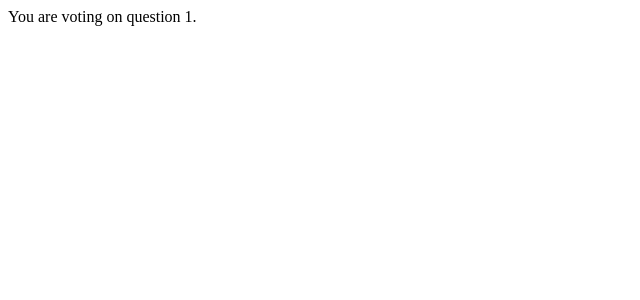
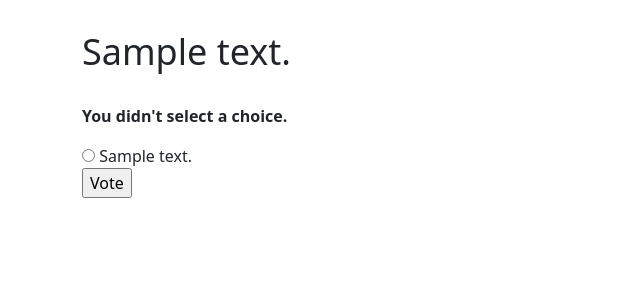
Before and after one commit to vddo/django-labs, a Django app: page /polls/1/vote in a window 1280 px wide. Shown: the top 300 px of the page, without its empty margins (0-640 px from the left). Run offline with Django 5.2, Linux system fonts and the light colour scheme; tables that the repository leaves empty hold one stand-in row (values such as "Sample post").

Commit message:
update vote, result in polls/views; add results template

```diff
--- a/mysite/polls/templates/polls/detail.html
+++ b/mysite/polls/templates/polls/detail.html
@@ -11,6 +11,7 @@
 </head>
 
 <body>
+  <div class="container">
     <form action="{% url 'polls:vote' question.id %}" method="post">
       {% csrf_token %}
       <fieldset>
@@ -25,4 +26,5 @@
       </fieldset>
       <input type="submit" value="Vote" />
     </form>
+  </div>
 </body>
--- a/mysite/polls/views.py
+++ b/mysite/polls/views.py
@@ -1,9 +1,9 @@
 from django.http import Http404
-from django.http import HttpResponse
+from django.http import HttpResponse, HttpResponseRedirect
 from django.shortcuts import render, get_object_or_404
 from django.template import loader
 
-from .models import Question
+from .models import Choice, Question
 
 
 def index(request):
@@ -20,9 +20,24 @@ def detail(request, question_id):
 
 
 def results(request, question_id):
-	response = "You are looking at the results of question %s. "
-	return HttpResponse(response % question_id)
+	question = get_object_or_404(Question, pk=question_id)
+	return render(request, 'polls/results.html', {"question": question})
 
 
 def vote(request, question_id):
-	return HttpResponse("You are voting on question %s. " % question_id)
+	question = get_object_or_404(Question, pk=question_id)
+	try:
+		selected_choice = question.choice_set.get(pk=request.POST["choice"])
+	except (KeyError, Choice.DoesNotExist):
+		return render(
+			request,
+			"polls/detail.html",
+			{
+				"question": question,
+				"error_message": "You didn't select a choice."
+			},
+		)
+	else:
+		selected_choice.votes = F("votes") + 1
+		selected_choice.save()
+		return HttpResponseRedirect(reverse("polls:results", args=(question.id)))
```
Also changed, not shown: mysite/polls/templates/polls/results.html (added, +20 -0 lines). Lines whose indentation alone changed are shown as unchanged.
